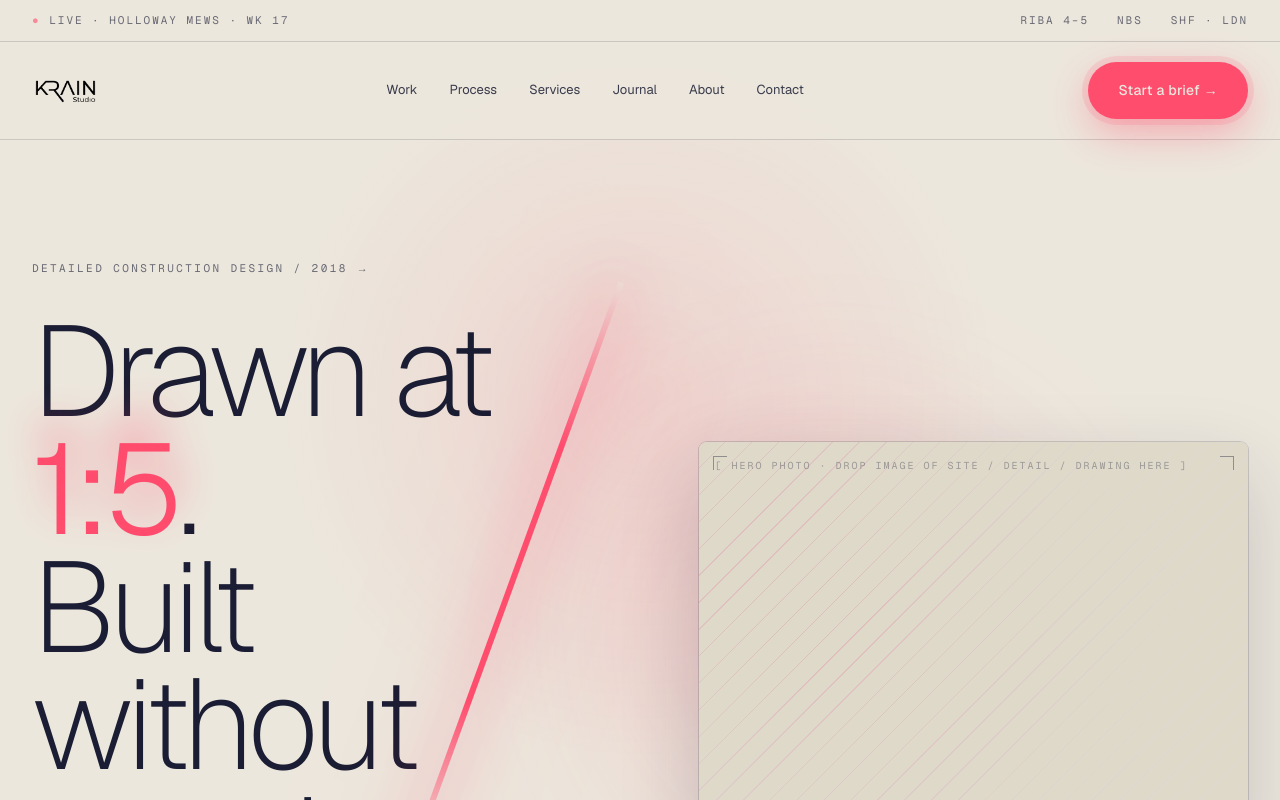
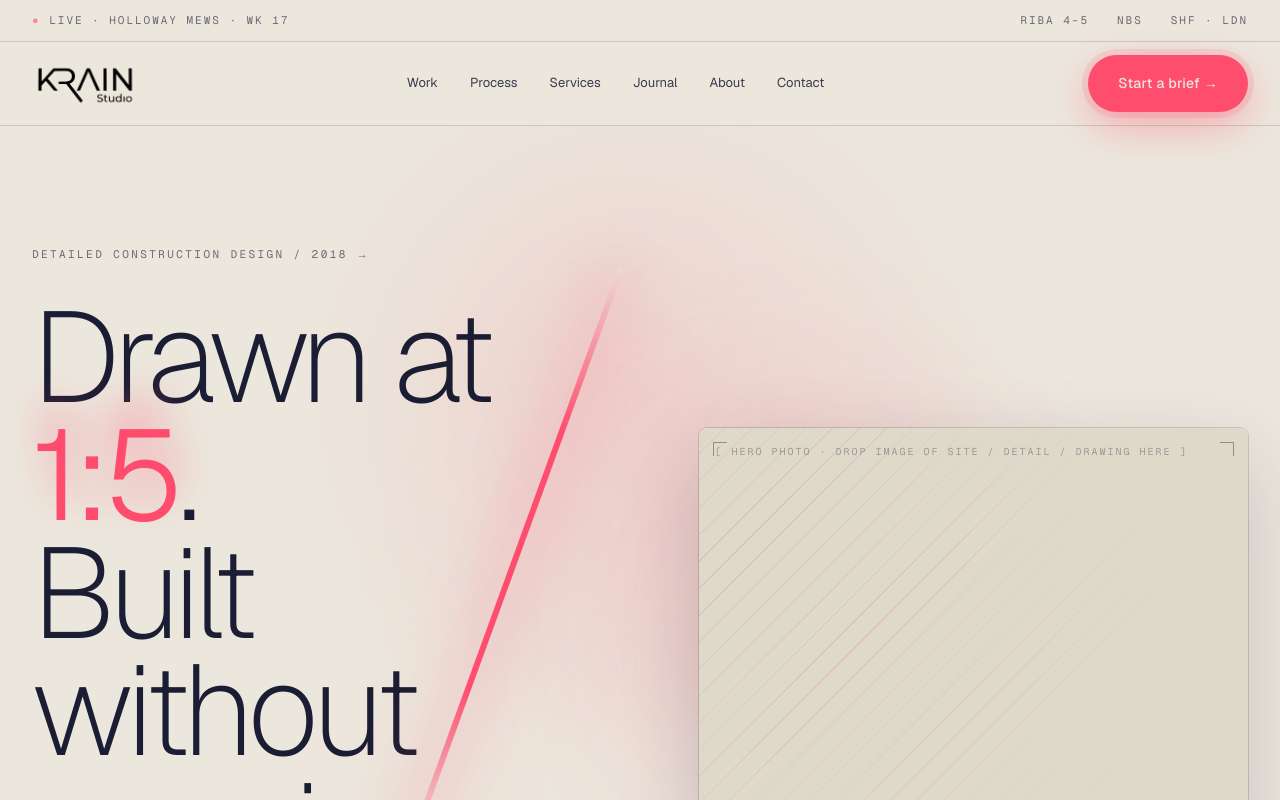
Before and after one commit to Kepners/krain-studio, a Next.js app: page / in a window 1280 px wide. Shown: the top 800 px of the page. Built offline with nearby package versions, Linux system fonts and the light colour scheme.

Commit message:
fix: make header logo more prominent

```diff
--- a/components/home/Header.tsx
+++ b/components/home/Header.tsx
@@ -4,6 +4,8 @@ import Image from "next/image";
 import { palette } from "@/lib/tokens";
 import { AnimLink } from "@/components/ui/AnimLink";
 import { MagneticBtn } from "@/components/ui/MagneticBtn";
+
+const LOGO_HEIGHT = 54;
 
 const NAV = [
   { label: "Work", href: "#work" },
@@ -17,6 +19,7 @@ const NAV = [
 export function Header() {
   return (
     <header
+      className="krain-header"
       style={{
         position: "sticky",
         top: 0,
@@ -24,7 +27,7 @@ export function Header() {
         backdropFilter: "blur(12px)",
         WebkitBackdropFilter: "blur(12px)",
         background: "rgba(236,231,221,0.78)",
-        padding: "20px 32px",
+        padding: "13px 32px",
         display: "flex",
         justifyContent: "space-between",
         alignItems: "center",
@@ -36,10 +39,11 @@ export function Header() {
         <Image
           src="/krain/logo.png"
           alt="Krain Studio"
-          width={140}
-          height={34}
+          width={222}
+          height={54}
           priority
-          style={{ height: 34, width: "auto", display: "block" }}
+          className="krain-logo"
+          style={{ height: LOGO_HEIGHT, width: "auto", display: "block" }}
         />
       </a>
       <nav
@@ -62,7 +66,18 @@ export function Header() {
       </MagneticBtn>
       <style>{`
         @media (max-width: 900px) {
+          .krain-header { padding: 14px 20px !important; }
           .krain-nav { display: none !important; }
+          .krain-logo { height: 48px !important; }
+        }
+
+        @media (max-width: 520px) {
+          .krain-header {
+            gap: 16px !important;
+            padding: 12px 16px !important;
+          }
+
+          .krain-logo { height: 42px !important; }
         }
       `}</style>
     </header>
```
